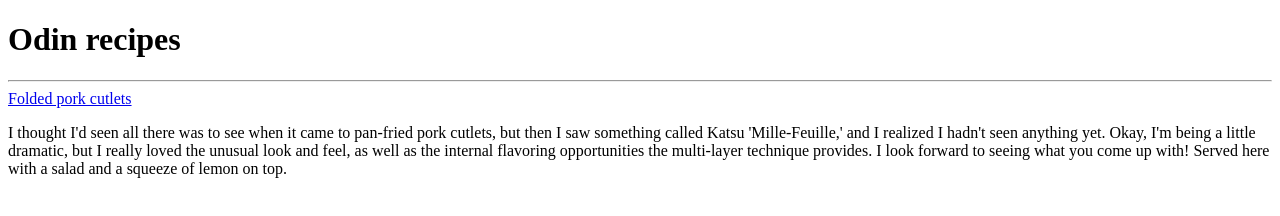
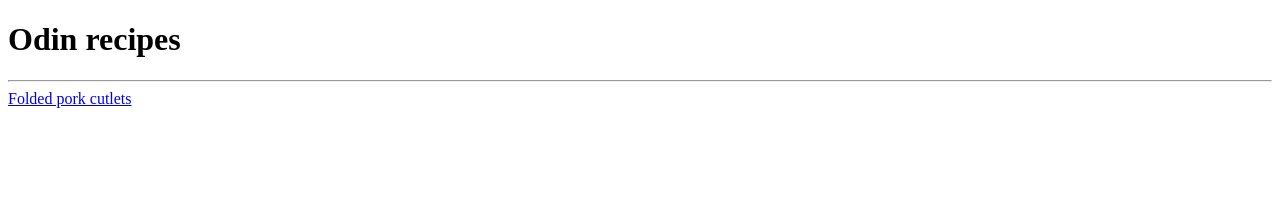
Before and after one commit to DmitriyAO/odin-recipes, a plain HTML site: page index.html in a window 1280 px wide. Drawn offline with Linux system fonts and the light colour scheme.

Commit message:
remove paragraph from index.html

```diff
--- a/index.html
+++ b/index.html
@@ -12,10 +12,6 @@
     </Header>
     <main>
         <a href="./recipes/porkcutlets.html">Folded pork cutlets</a>
-        <p>I thought I'd seen all there was to see when it came to pan-fried pork cutlets, but then I saw something called Katsu
-           'Mille-Feuille,' and I realized I hadn't seen anything yet. Okay, I'm being a little dramatic, but I really loved the
-           unusual look and feel, as well as the internal flavoring opportunities the multi-layer technique provides. I look forward
-           to seeing what you come up with! Served here with a salad and a squeeze of lemon on top.</p>
     </main>
     <footer>
     </footer>
```
